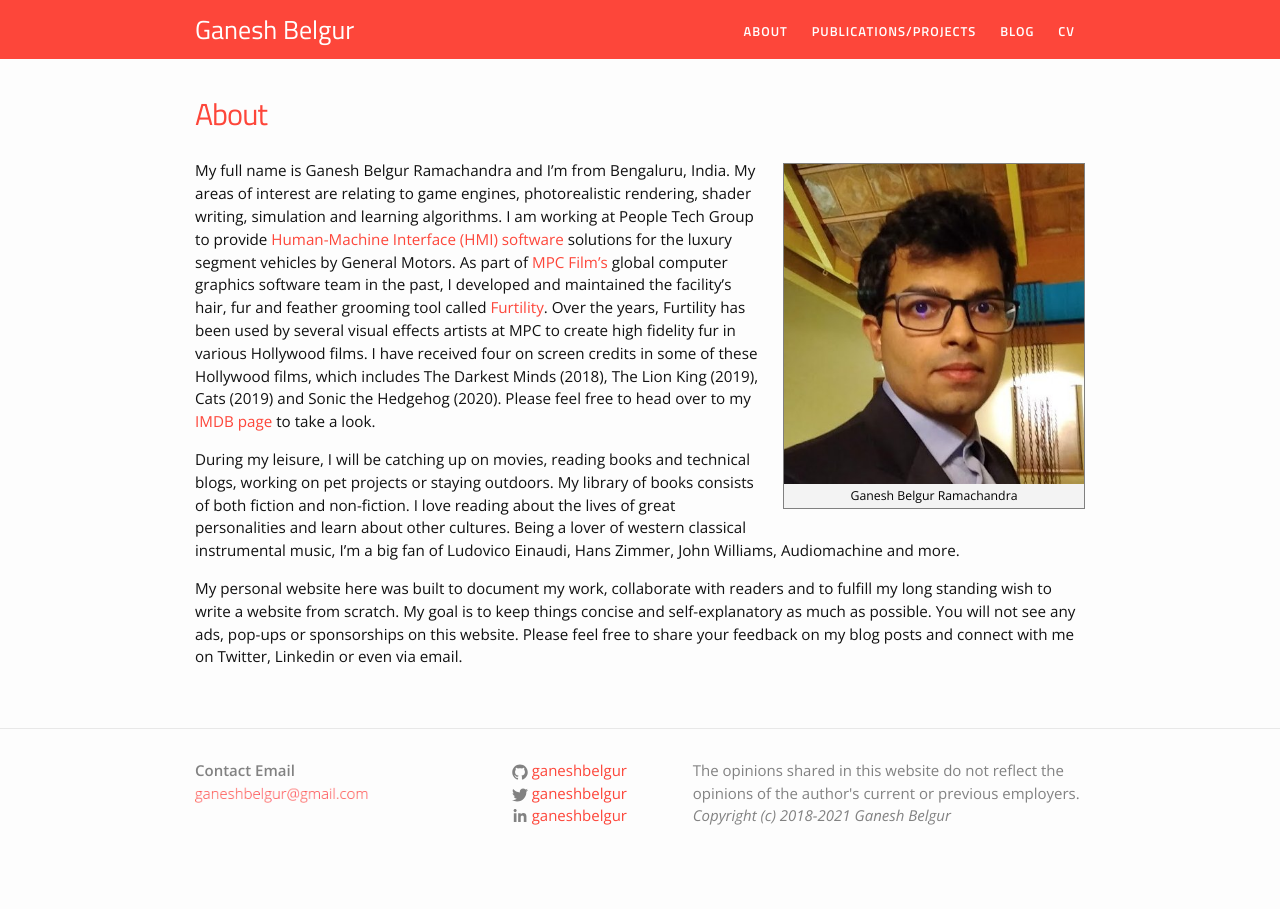
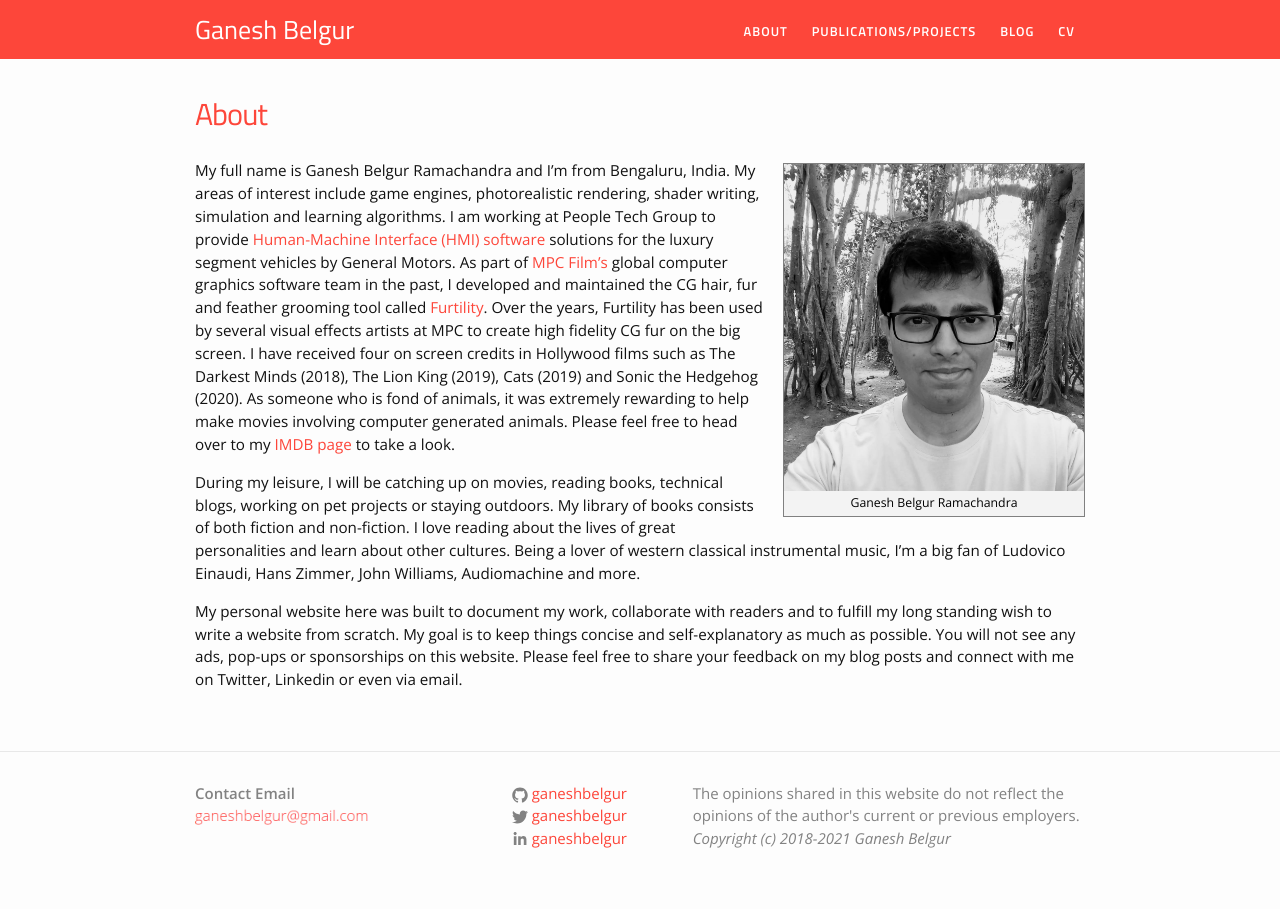
Before and after one commit to paribeshregmi/paribeshregmi.github.io, a Jekyll site: the page built from assets/pages/about.markdown, in a window 1280 px wide. Built offline with Jekyll 4.4.1, drawn with Linux system fonts in a browser that asks for light colours.

Commit message:
Fixed the issue in the home page, updated profile pictures and about me

```diff
--- a/assets/pages/about.markdown
+++ b/assets/pages/about.markdown
@@ -4,10 +4,10 @@ title: About
 permalink: /about/
 ---
 
-{% include image.html url="/assets/images/profile.jpg" caption="Ganesh Belgur Ramachandra" width=300 align="right" %}
+{% include image.html url="/assets/images/profile_about.jpg" caption="Ganesh Belgur Ramachandra" width=300 align="right" %}
 
-My full name is Ganesh Belgur Ramachandra and I'm from Bengaluru, India. My areas of interest are relating to game engines, photorealistic rendering, shader writing, simulation and learning algorithms. I am working at People Tech Group to provide <a href="https://www.rampgroup.com/casestudy_generalmotors.html">Human-Machine Interface (HMI) software</a> solutions for the luxury segment vehicles by General Motors. As part of <a href="https://www.mpcfilm.com/">MPC Film's</a> global computer graphics software team in the past, I developed and maintained the facility's hair, fur and feather grooming tool called <a href="https://www.mpc-rnd.com/technology/furtility">Furtility</a>. Over the years, Furtility has been used by several visual effects artists at MPC to create high fidelity fur in various Hollywood films. I have received four on screen credits in some of these Hollywood films, which includes The Darkest Minds (2018), The Lion King (2019), Cats (2019) and Sonic the Hedgehog (2020). Please feel free to head over to my <a href="https://www.imdb.com/name/nm10166225/">IMDB page</a> to take a look.
+My full name is Ganesh Belgur Ramachandra and I'm from Bengaluru, India. My areas of interest include game engines, photorealistic rendering, shader writing, simulation and learning algorithms. I am working at People Tech Group to provide <a href="https://www.rampgroup.com/casestudy_generalmotors.html">Human-Machine Interface (HMI) software</a> solutions for the luxury segment vehicles by General Motors. As part of <a href="https://www.mpcfilm.com/">MPC Film's</a> global computer graphics software team in the past, I developed and maintained the CG hair, fur and feather grooming tool called <a href="https://www.mpc-rnd.com/technology/furtility">Furtility</a>. Over the years, Furtility has been used by several visual effects artists at MPC to create high fidelity CG fur on the big screen. I have received four on screen credits in Hollywood films such as The Darkest Minds (2018), The Lion King (2019), Cats (2019) and Sonic the Hedgehog (2020). As someone who is fond of animals, it was extremely rewarding to help make movies involving computer generated animals. Please feel free to head over to my <a href="https://www.imdb.com/name/nm10166225/">IMDB page</a> to take a look.
 
-During my leisure, I will be catching up on movies, reading books and technical blogs, working on pet projects or staying outdoors. My library of books consists of both fiction and non-fiction. I love reading about the lives of great personalities and learn about other cultures. Being a lover of western classical instrumental music, I’m a big fan of Ludovico Einaudi, Hans Zimmer, John Williams, Audiomachine and more.
+During my leisure, I will be catching up on movies, reading books, technical blogs, working on pet projects or staying outdoors. My library of books consists of both fiction and non-fiction. I love reading about the lives of great personalities and learn about other cultures. Being a lover of western classical instrumental music, I’m a big fan of Ludovico Einaudi, Hans Zimmer, John Williams, Audiomachine and more.
 
 My personal website here was built to document my work, collaborate with readers and to fulfill my long standing wish to write a website from scratch. My goal is to keep things concise and self-explanatory as much as possible. You will not see any ads, pop-ups or sponsorships on this website. Please feel free to share your feedback on my blog posts and connect with me on Twitter, Linkedin or even via email.
--- a/index.markdown
+++ b/index.markdown
@@ -7,7 +7,7 @@ layout: default
 
 <div class="home">
 
-    {% include image.html url="/assets/images/profile_greyscale.jpg" width=250 height=400 align="right" %}
+    {% include image.html url="/assets/images/profile_home.jpg" width=250 height=400 align="right" %}
 
     <h2>
         Welcome, I'm Ganesh.
@@ -32,6 +32,6 @@ layout: default
         <li><i>August, 2018</i> - Received on-screen software development credits for <i>The Darkest Minds</i></li>
         <li><i>July, 2018</i> - Published a research paper, <i>"Grammar Error Detection Tool for Medical Transcription Using Stop Words Parts-of-Speech Tags Ngram Based Model"</i> in the Springer journal</li>
         <li><i>November, 2017</i> - Volunteered at the SIGGRAPH Asia conference at Bangkok, Thailand</li>
-        <li><i>February, 2017</i> - Joined an Academy award winning VFX service provider studio named <i>MPC Films</i></li>
+        <li><i>February, 2017</i> - Joined an Academy award winning VFX service provider studio named <i>MPC Film</i></li>
     </ul>
 </div>
```
Also changed, not shown: assets/images/old_greyscale.jpg (renamed from assets/images/profile_greyscale.jpg), assets/images/profile_about.jpg (added), assets/images/profile_home.jpg (renamed from assets/images/profile.jpg).
